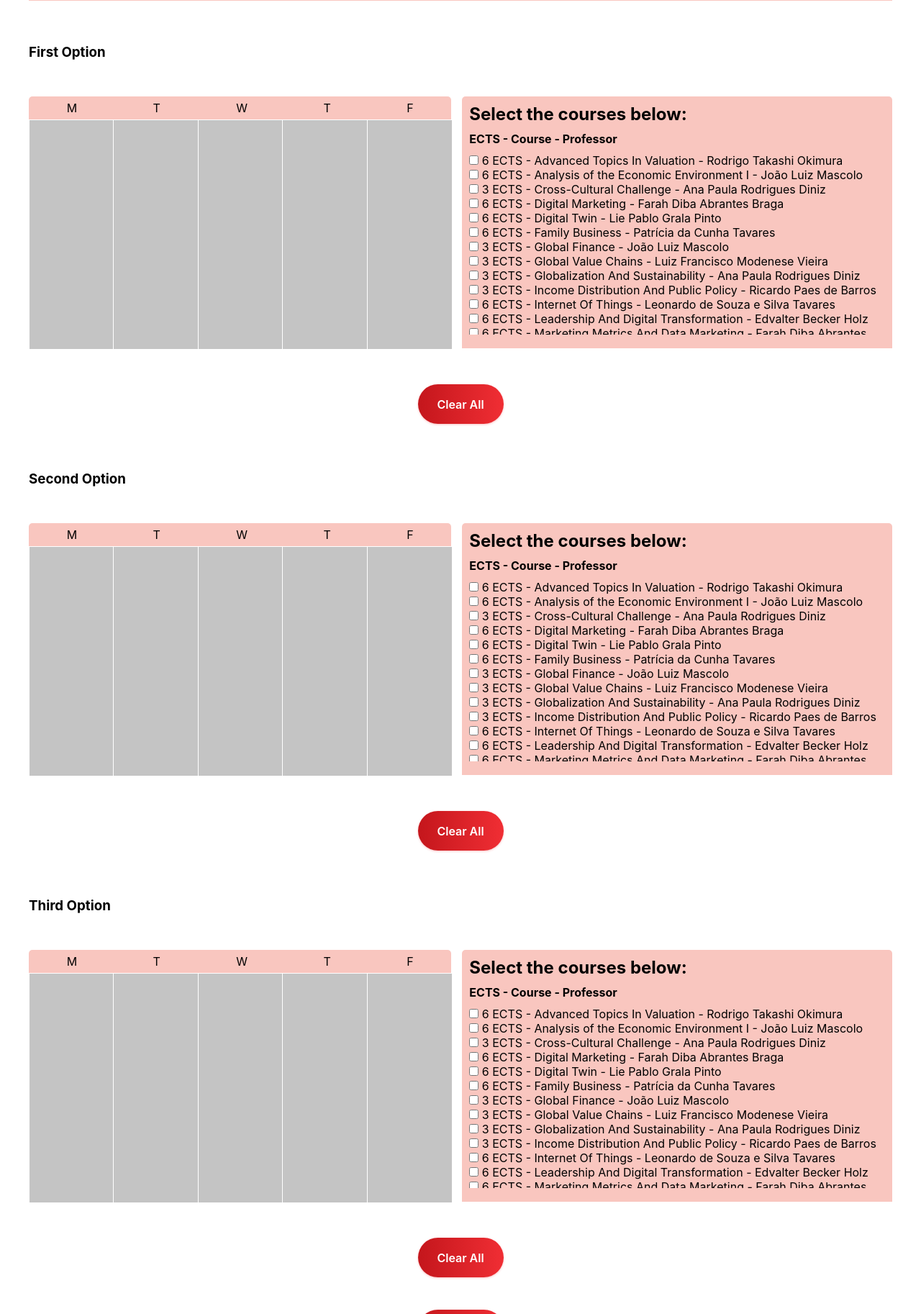
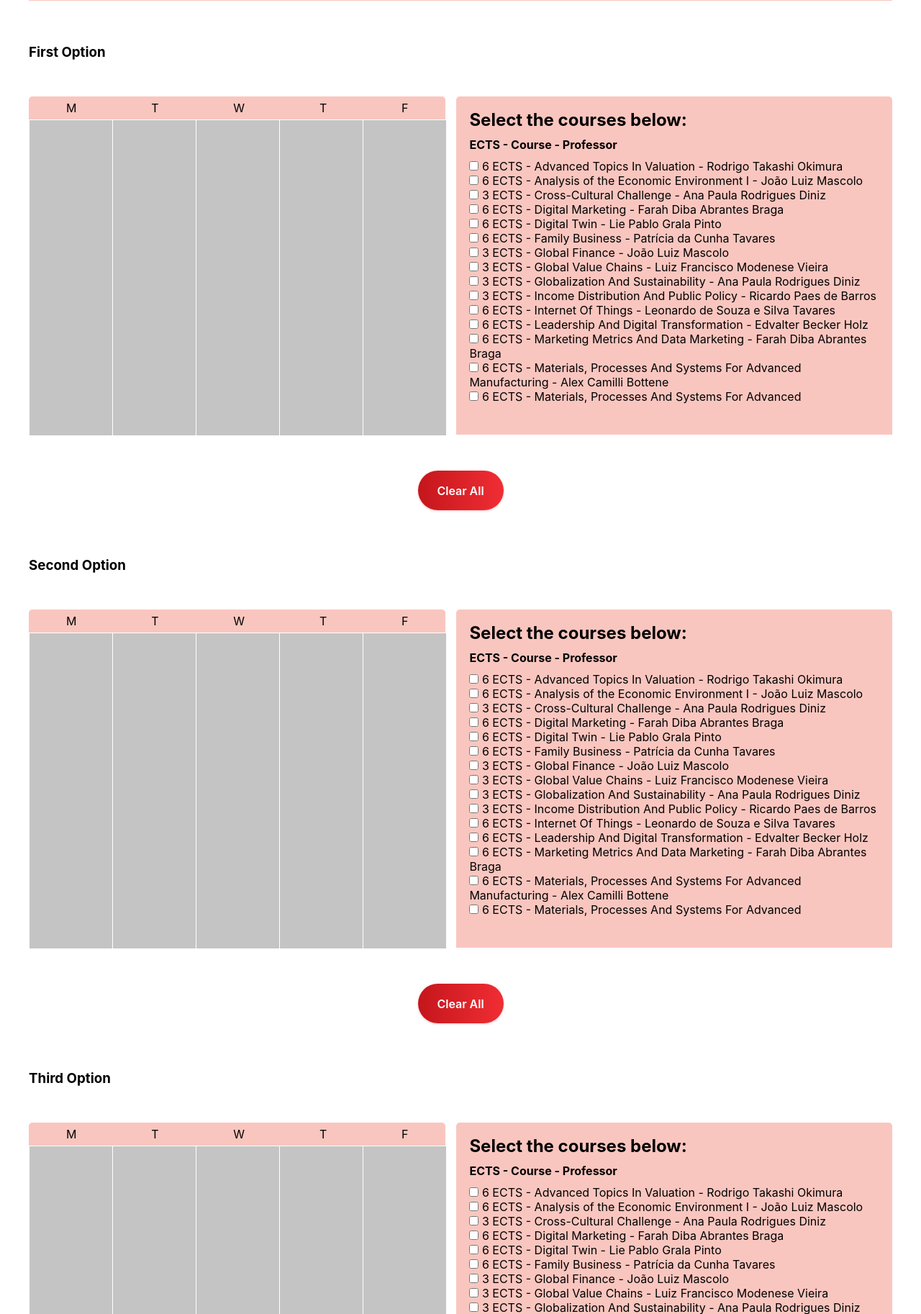
Before and after one commit to Insper/Projeto-Internacional, a Django app: page / in a window 1280 px wide. Shown: the part 1075-2901 px from the top of the page at 72% size. Run offline with Django 3.2, Linux system fonts and the light colour scheme; data comes from the database, SQL or seed files in the repository; both versions use the stored data as it was after the commit; some libraries are stand-ins or nearby versions.

Commit message:
Fazendo o pop-up bonitinho

```diff
--- a/inputs/static/inputs/css/style.css
+++ b/inputs/static/inputs/css/style.css
@@ -77,7 +77,7 @@ form {
   margin: 30px 0;
   display: flex;
   flex-direction: row;
-  height: 350px;
+  height: 470px;
 }
 
 .calendarAndCourseContainer {
@@ -148,6 +148,7 @@ form {
   margin: 0;
   background-color: var(--color-secondary);
   border-radius: 5px 5px 0 0;
+  padding: 0.5rem;
 }
 
 .coursesBox h1{
@@ -165,7 +166,7 @@ form {
 
 .inputList {
   padding: 0px 10px;
-  height: 72%;
+  height: 75%;
   overflow-y: scroll;
 }
 
@@ -233,3 +234,5 @@ form {
   justify-content: center;
   margin: 5px;
 }
+
+/* ---------------------------------------------------- */
--- a/inputs/static/inputs/script/input.js
+++ b/inputs/static/inputs/script/input.js
@@ -24,6 +24,7 @@ var options = {
     Saturday: [],
   },
 };
+
 
 function createBox(course, date, rowOption) {
   var courseId = course.split(". ")[0];
@@ -100,7 +101,12 @@ function checkInput(e, courseId, course, dateInfo, rowOption) {
       );
     } else {
       if (sameDate.length || sameDateOtherDate.length) {
-        alert("Date Conflict!");
+        // alert("Date Conflict!");
+        Swal.fire(
+          'Oops...',
+          'You can not select classes that are simultaneous!',
+          'error'
+        )
         e.checked = false;
         break;
       } else {
--- a/inputs/templates/inputs/base.html
+++ b/inputs/templates/inputs/base.html
@@ -7,6 +7,11 @@
       type="text/css"
       href="{% static 'inputs/css/style.css' %}"
     />
+
+    <link href="https://cdnjs.cloudflare.com/ajax/libs/limonte-sweetalert2/7.33.1/sweetalert2.css" rel="stylesheet" type="text/css">
+    <script src="https://code.jquery.com/jquery-3.4.1.js"></script>
+    <script src="https://cdnjs.cloudflare.com/ajax/libs/limonte-sweetalert2/7.33.1/sweetalert2.js"></script>
+
     <meta charset="UTF-8" />
     <title>Projeto International</title>
     <link rel="icon" href="{% static 'inputs/img/logo_insper.png' %}" />
--- a/inputs/templates/inputs/index.html
+++ b/inputs/templates/inputs/index.html
@@ -2,7 +2,6 @@
 {% load static %}
 
 {% block content %}
-
 
 <p class="subtitle"> Courses' Choice 2021.2 (Business, Economics and Engineering)</p>
 
@@ -52,6 +51,7 @@
 
     </div>
   </div>
+
 
   <br><br>
   <h3>First Option</h3>
@@ -230,6 +230,4 @@
 
 <script src="{% static 'inputs/script/input.js' %}"></script>
 
-
-
 {% endblock %}
```
Also changed, not shown: db.sqlite3.
